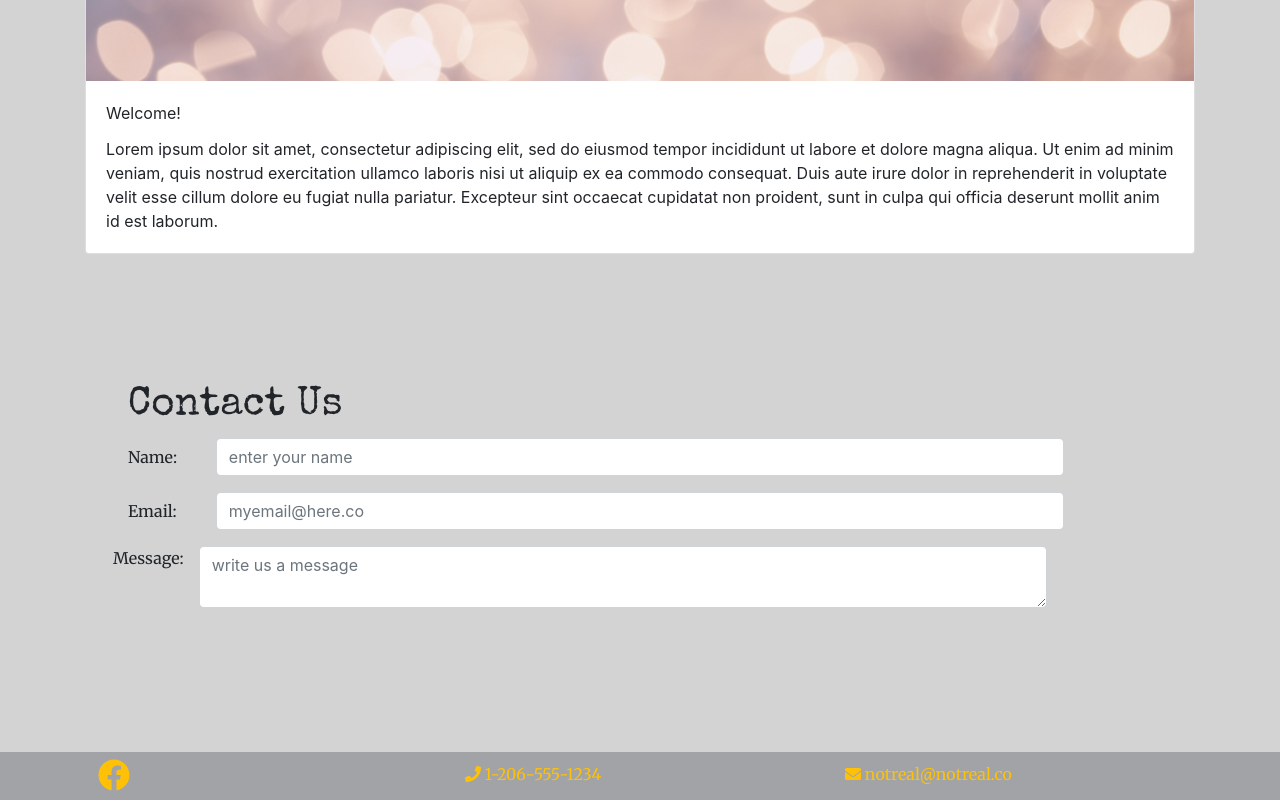
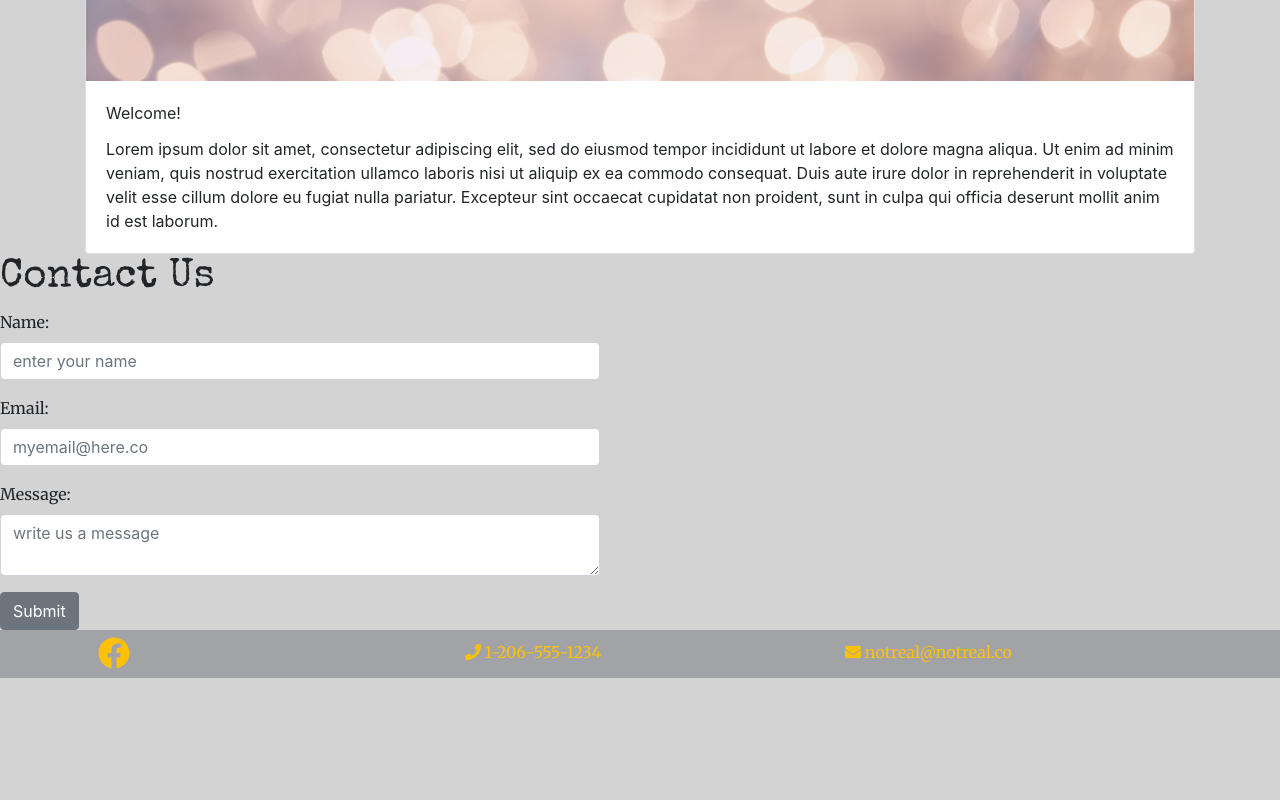
Before and after one commit to ncdouglas/ATX183Temporary, a React (Create React App) app: page / in a window 1280 px wide. Shown: the part 730-1530 px from the top of the page. After the commit the page ends 1408 px from the top, so only its background shows below. Built offline with nearby package versions, Linux system fonts and the light colour scheme.

Commit message:
form working

```diff
--- a/src/components/ContactComponent.js
+++ b/src/components/ContactComponent.js
@@ -1,95 +1,73 @@
 import React, { Component } from 'react';
-import { Form, FormGroup, Input, Row, Col, Label } from 'reactstrap';
+import { Form, FormGroup, Input, Label, Button} from 'reactstrap';
 import axios from 'axios';
 
 class Contact extends Component {
-    constructor(props) {
-      super(props);
+
+  constructor() {
+    super()
     this.state = {
       name: '',
       email: '',
-        message: ''
-      }
+      message: '',
     }
 
-    handleSubmit(e){
-        e.preventDefault();
+    this.handleChange = this.handleChange.bind(this)
+    this.handleSubmit = this.handleSubmit.bind(this)
 
-        axios({
-          method: "POST",
-          url:"http://localhost:3002/send",
-          data:  this.state
-        }).then((response)=>{
-          if (response.data.status === 'success'){
-            alert("Message Sent.");
-            this.resetForm()
-          }else if(response.data.status === 'fail'){
-            alert("Message failed to send.")
-          }
-        })
   }
 
-      resetForm(){
+  handleChange = e => {
+    this.setState({[e.target.name]: e.target.value})
+  }
 
-        this.setState({name: '', email: '', message: ''})
+  async handleSubmit(e) {
+    e.preventDefault()
+
+    const {name, email, message} = this.state
+
+    const form = await axios.post('https://mailthis.to/hello@maximizinghope.com', {
+      name,
+      email,
+      message
+    })
   }
 
   render() {
     return(
       <div>
-     <Form className="form">
+      <Form onSubmit={this.handleSubmit} style={{width: '600px'}}>
         <h1 style={{fontFamily: 'Special Elite, cursive'}}>Contact Us</h1>
-        <FormGroup row>
-          <Label for="name" sm={1} style={{fontFamily: 'Merriweather, serif'}}>Name:</Label>
-          <Col sm={10}>
-            <Input type="text" name="name" id="name" placeholder="enter your name" />
-          </Col>
+        <FormGroup>
+          <Label for="name" style={{fontFamily: 'Merriweather, serif'}}>Name:</Label>
+            <Input
+              type="text"
+              name="name"
+              onChange={this.handleChange}
+              placeholder="enter your name"
+            />
         </FormGroup>
-        <FormGroup row>
-          <Label for="email" sm={1} style={{fontFamily: 'Merriweather, serif'}}>Email:</Label>
-          <Col sm={10}>
-            <Input type="email" name="email" id="email" placeholder="myemail@here.co" />
-          </Col>
+        <FormGroup>
+          <Label for="email" style={{fontFamily: 'Merriweather, serif'}}>Email:</Label>
+            <Input
+              type="email"
+              name="email"
+              onChange={this.handleChange}
+              placeholder="myemail@here.co"
+            />
         </FormGroup>
-        <FormGroup row>
+        <FormGroup>
           <Label for="message" style={{fontFamily: 'Merriweather, serif'}}>Message:</Label>
-          <Col sm={10}>
-            <Input type="textarea" name="messge" id="message" placeholder="write us a message" />
-          </Col>
+            <Input
+              type="textarea"
+              name="messge"
+              onChange={this.handleChange}
+              placeholder="write us a message" />
         </FormGroup>
+        <Button type="submit" className="btn btn-primary">Submit</Button>
       </Form>
       </div>
-    //  <div className="Contact">
-    //  <form id="contact-form" onSubmit={this.handleSubmit.bind(this)} method="POST">
-    //   <div className="form-group">
-    //       <label htmlFor="name">Name:</label>
-    //       <input type="text" className="form-control" value={this.state.name} onChange={this.onNameChange.bind(this)} />
-    //   </div>
-    //   <div className="form-group">
-    //       <label htmlFor="exampleInputEmail1">Email address:</label>
-    //       <input type="email" className="form-control" aria-describedby="emailHelp" value={this.state.email} onChange={this.onEmailChange.bind(this)} />
-    //   </div>
-    //   <div className="form-group">
-    //       <label htmlFor="message">Message:</label>
-    //       <textarea className="form-control" rows="5" value={this.state.message} onChange={this.onMessageChange.bind(this)} />
-    //   </div>
-    //   <button type="submit" className="btn btn-primary">Submit</button>
-    //   </form>
-    //   </div>
    );
   }
-
-    onNameChange(event) {
-      this.setState({name: event.target.value})
 }
-
-    onEmailChange(event) {
-        this.setState({email: event.target.value})
-      }
-
-    onMessageChange(event) {
-        this.setState({message: event.target.value})
-      }
-    }
-
     export default Contact;
```
Also changed, not shown: package.json (+8 -1 lines), 1 other file (tests, documents, lock files or other folders). Lines whose indentation alone changed are shown as unchanged.
